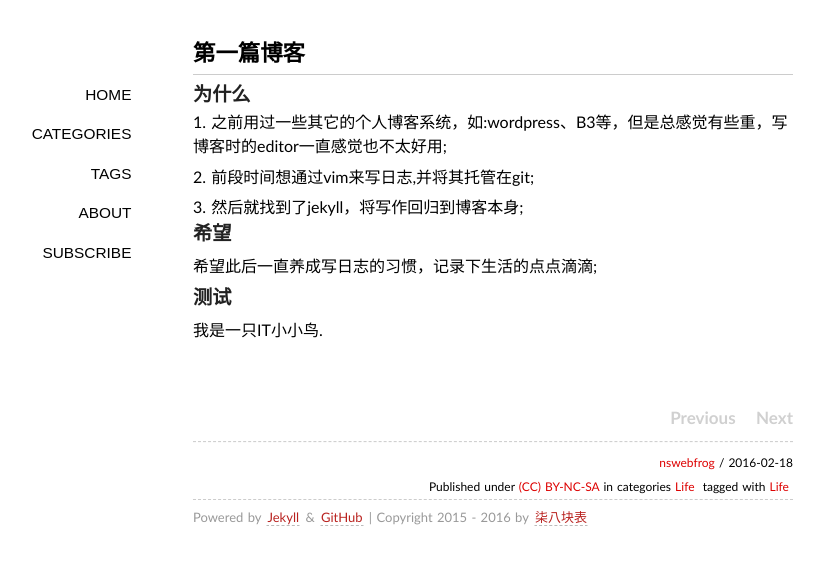
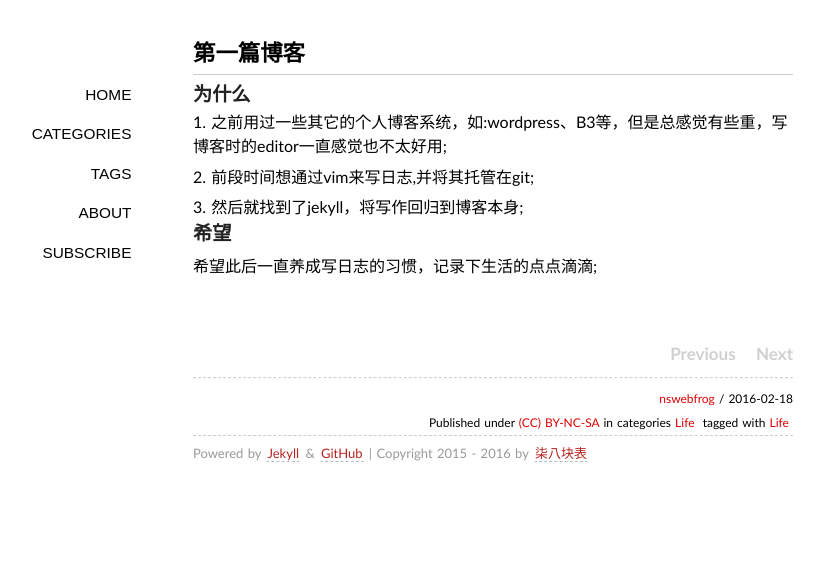
Before and after one commit to studyingsina/studyingsina.github.io, a Jekyll site: the page built from _posts/2016-02-18-my-first-blog.md, in a window 1280 px wide. Shown: the top 565 px of the page, without its empty margins (147-971 px from the left). Built offline with Jekyll 4.4.1, drawn with Linux system fonts in a browser that asks for light colours; some web fonts are replaced; Markdown is read by kramdown in place of the engine named in the settings; comment, search, counter and statistics services are not loaded.

Commit message:
再测试

```diff
--- a/_posts/2016-02-18-my-first-blog.md
+++ b/_posts/2016-02-18-my-first-blog.md
@@ -15,6 +15,3 @@ tags:
 
 ### 希望
 希望此后一直养成写日志的习惯，记录下生活的点点滴滴;
-
-### 测试
-我是一只IT小小鸟.
```
